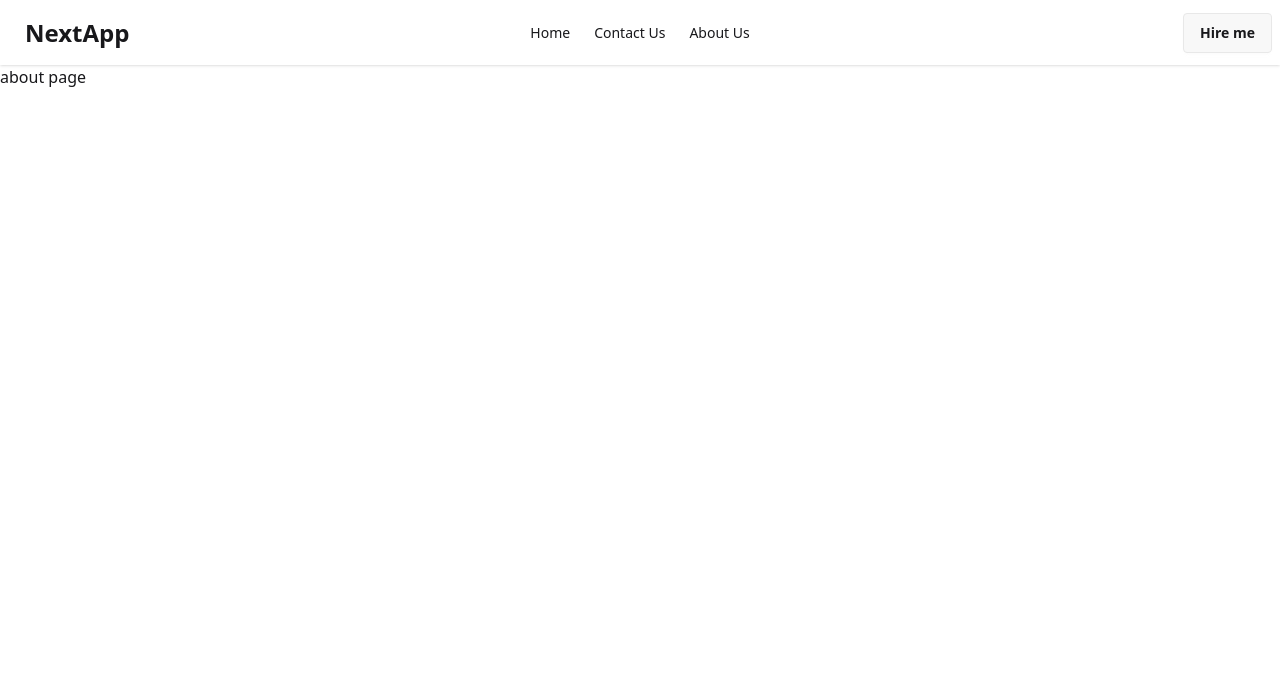
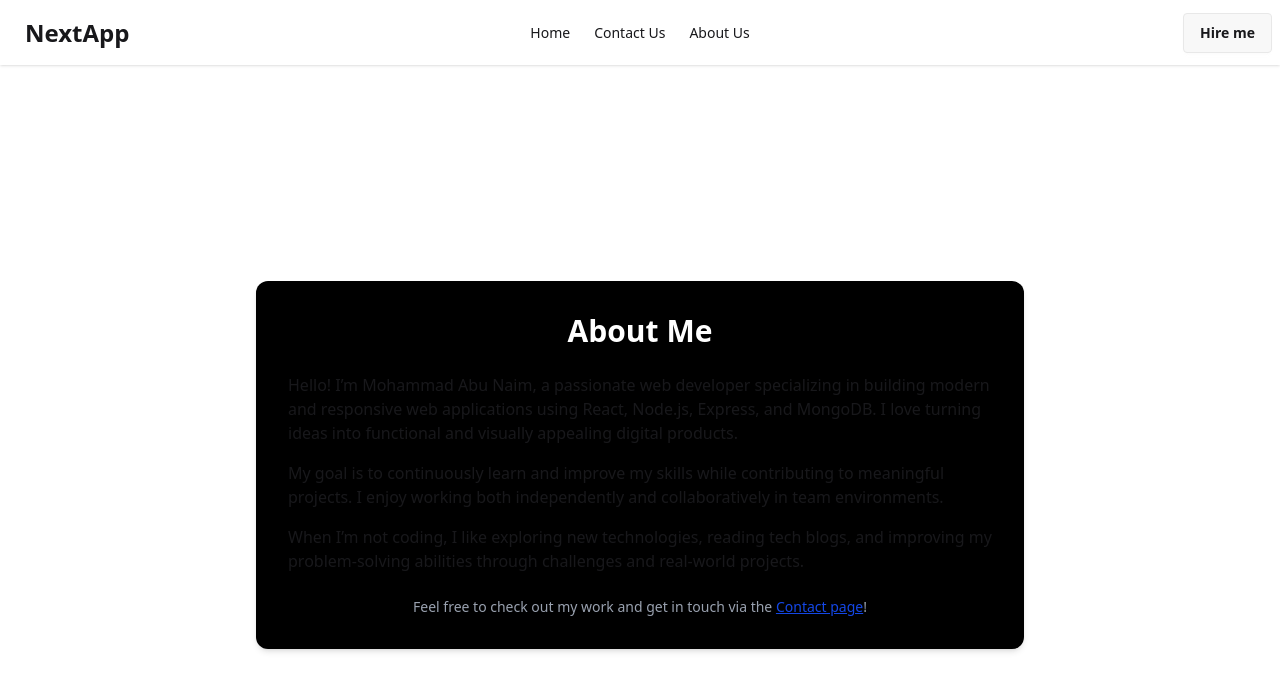
Before and after one commit to md-abu-naim/NextApp, a Next.js app: page /about in a window 1280 px wide. Shown: the top 690 px of the page. Built offline with nearby package versions, Linux system fonts and the light colour scheme.

Commit message:
about page desig

```diff
--- a/src/app/about/page.jsx
+++ b/src/app/about/page.jsx
@@ -1,10 +1,38 @@
+import Link from 'next/link';
 import React from 'react';
 
 const About = () => {
     return (
-        <div>
-            about page
+        <div className="min-h-screen  flex items-center justify-center p-4">
+      <div className="bg-black rounded-xl shadow-md p-8 w-full max-w-3xl">
+        <h1 className="text-3xl font-bold mb-6 text-center text-white">
+          About Me
+        </h1>
+
+        <p className=" mb-4">
+          Hello! I’m Mohammad Abu Naim, a passionate web developer specializing in
+          building modern and responsive web applications using React, Node.js,
+          Express, and MongoDB. I love turning ideas into functional and
+          visually appealing digital products.
+        </p>
+
+        <p className=" mb-4">
+          My goal is to continuously learn and improve my skills while
+          contributing to meaningful projects. I enjoy working both
+          independently and collaboratively in team environments.
+        </p>
+
+        <p className=" mb-4">
+          When I’m not coding, I like exploring new technologies, reading tech
+          blogs, and improving my problem-solving abilities through
+          challenges and real-world projects.
+        </p>
+
+        <div className="mt-6 text-center text-gray-400 text-sm">
+          Feel free to check out my work and get in touch via the <Link href='/contacts' className='underline text-blue-700'>Contact page</Link>!
         </div>
+      </div>
+    </div>
     );
 };
 
```
